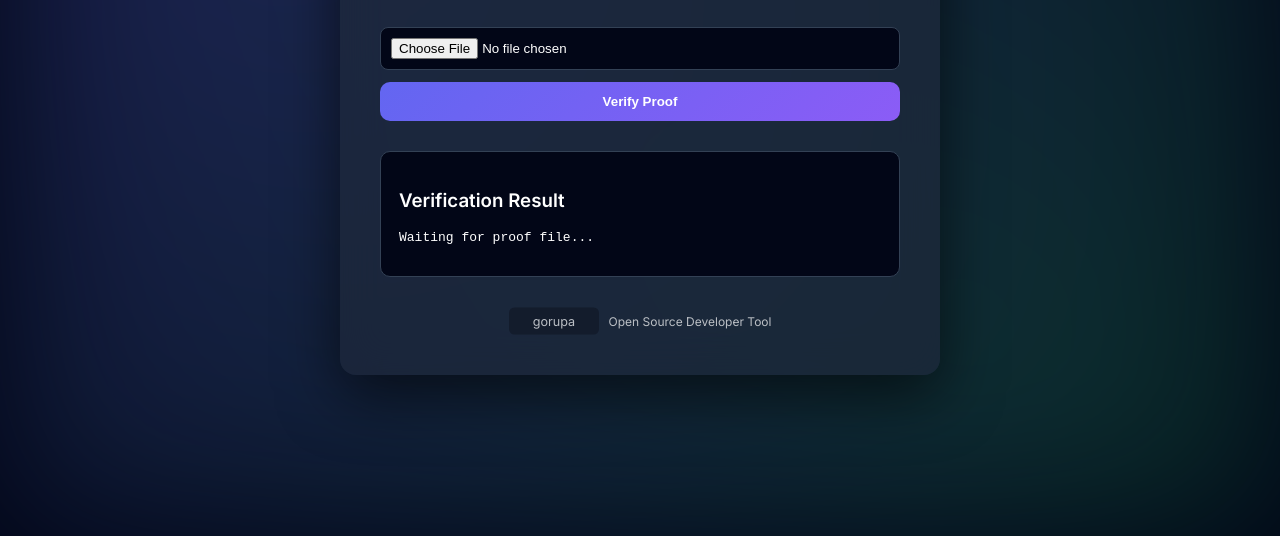
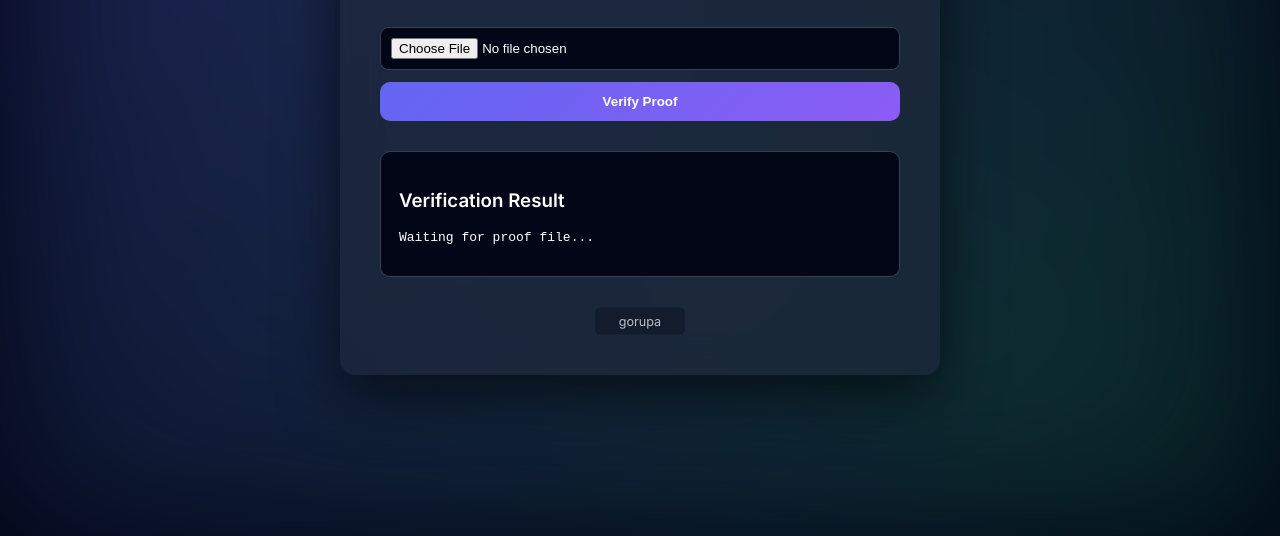
Before and after one commit to Gorupa/zktls-proof-verifier, a plain HTML site: page index.html in a window 1280 px wide. Shown: the part 264-800 px from the top of the page. Drawn offline with Linux system fonts and the light colour scheme.

Commit message:
Update index.html

```diff
--- a/index.html
+++ b/index.html
@@ -53,7 +53,6 @@
 <text x="50" y="20" fill="#ffffff" font-size="14" text-anchor="middle">gorupa</text>
 </svg>
 
-<span>Open Source Developer Tool</span>
 
 </div>
 
```
